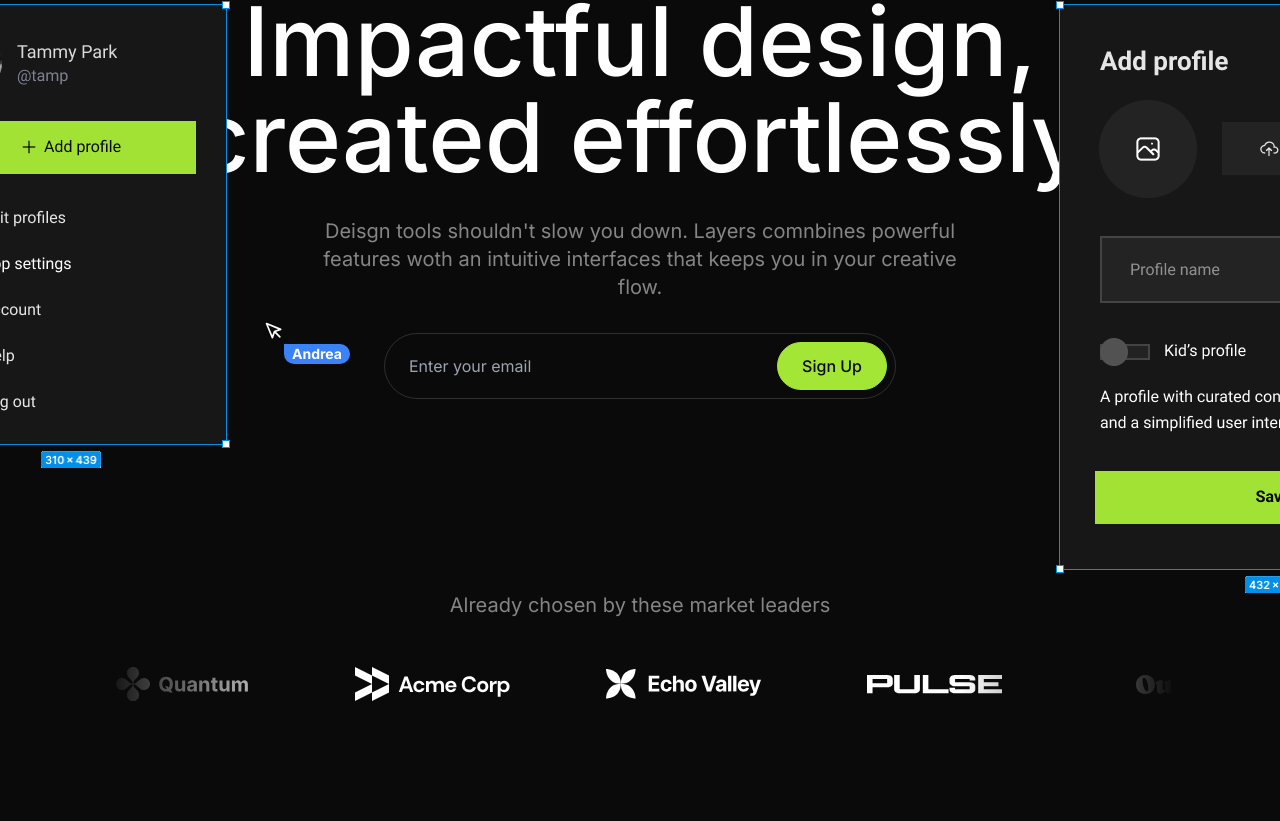
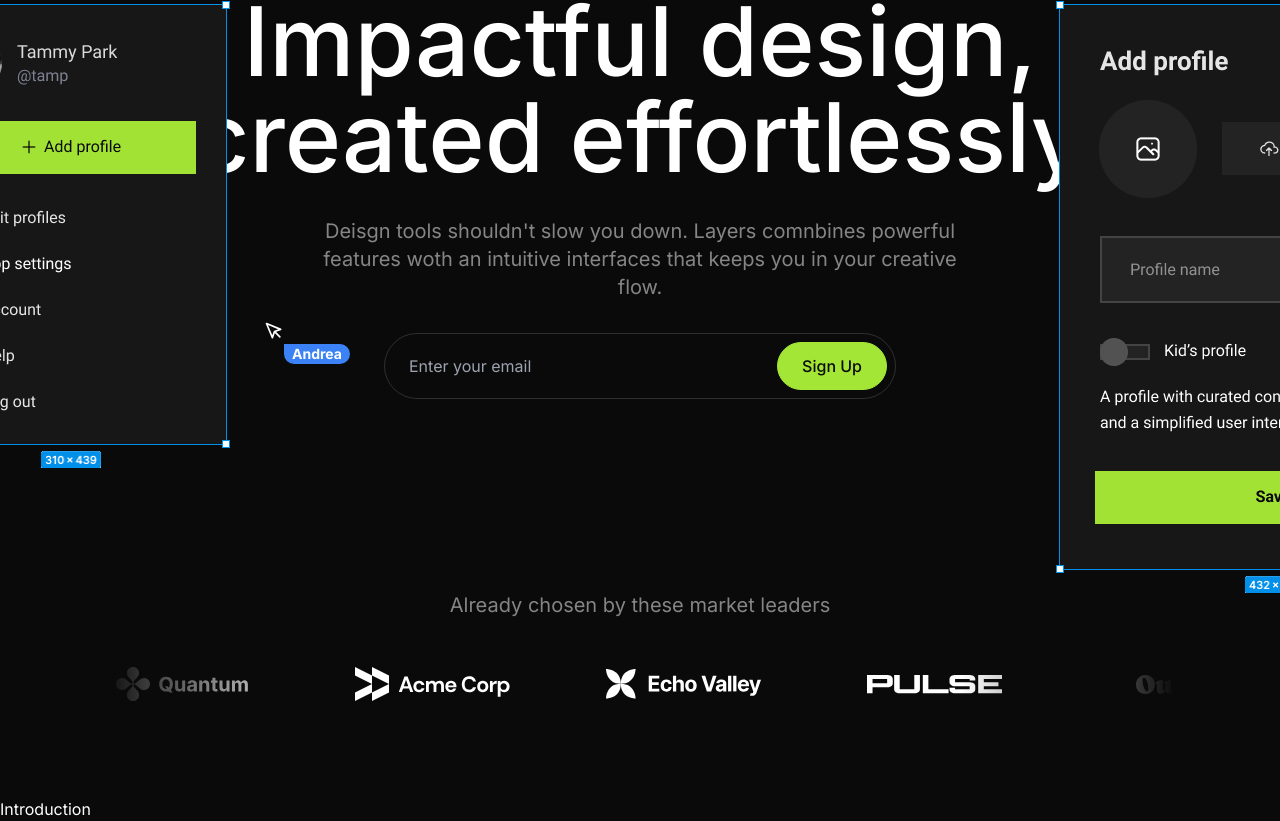
Before and after one commit to farhanf7n/project-management-app, a Next.js app: page / in a window 1280 px wide. Shown: the part 289-1110 px from the top of the page. Before the commit the page ends 1086 px from the top, so only its background shows below. Built offline with nearby package versions, Linux system fonts and the light colour scheme.

Commit message:
Added introduction

```diff
--- a/src/app/page.tsx
+++ b/src/app/page.tsx
@@ -1,6 +1,7 @@
 import Navbar from "@/sections/Navbar";
 import Hero from "@/sections/Hero";
 import LogoTicker from "@/sections/LogoTicker";
+import Introduction from "@/sections/Introduction";
 
 export default function Home() {
     return (
@@ -8,6 +9,7 @@ export default function Home() {
             <Navbar />
             <Hero />
             <LogoTicker />
+            <Introduction />
         </div>
     );
 }
```
